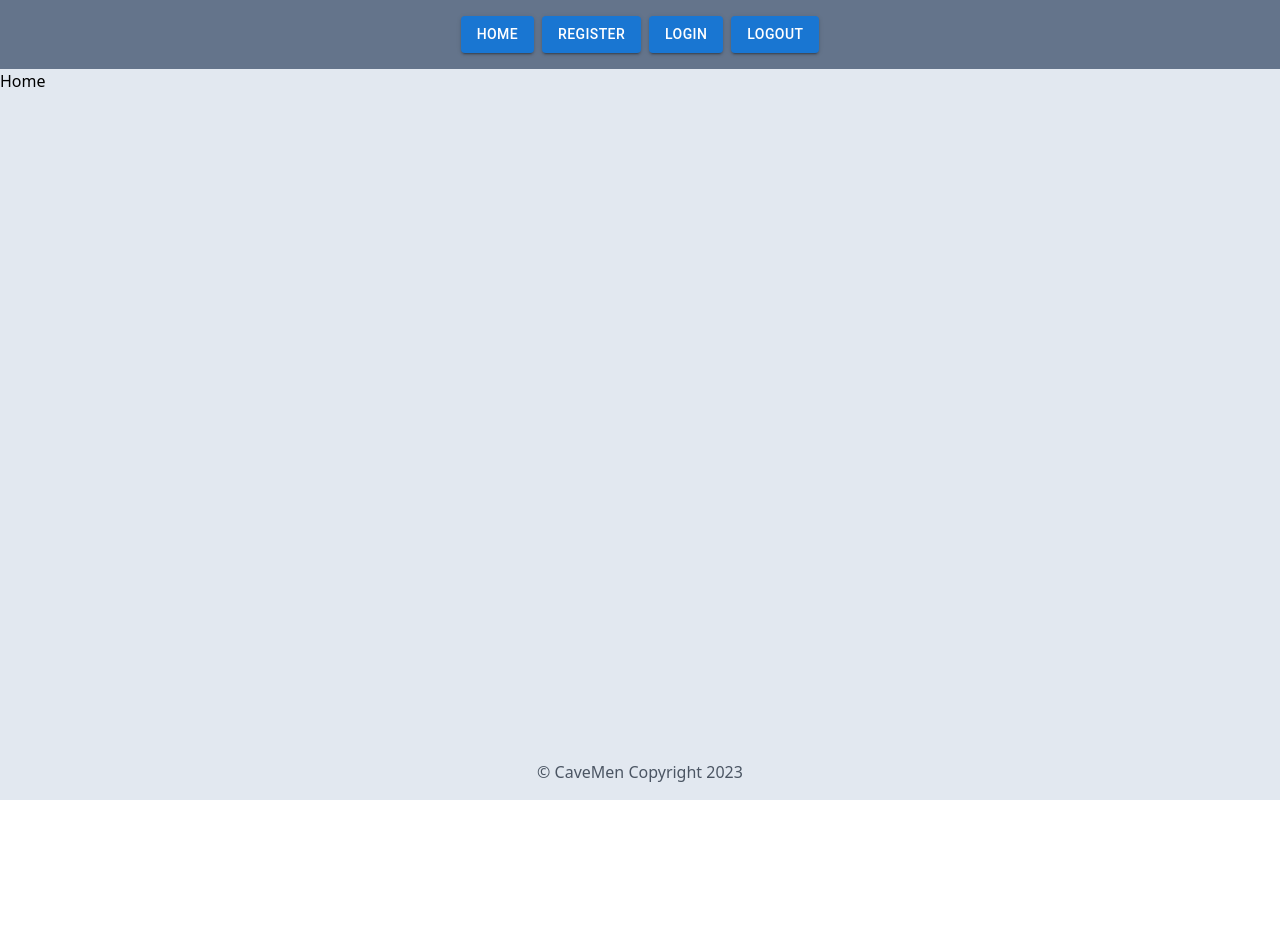
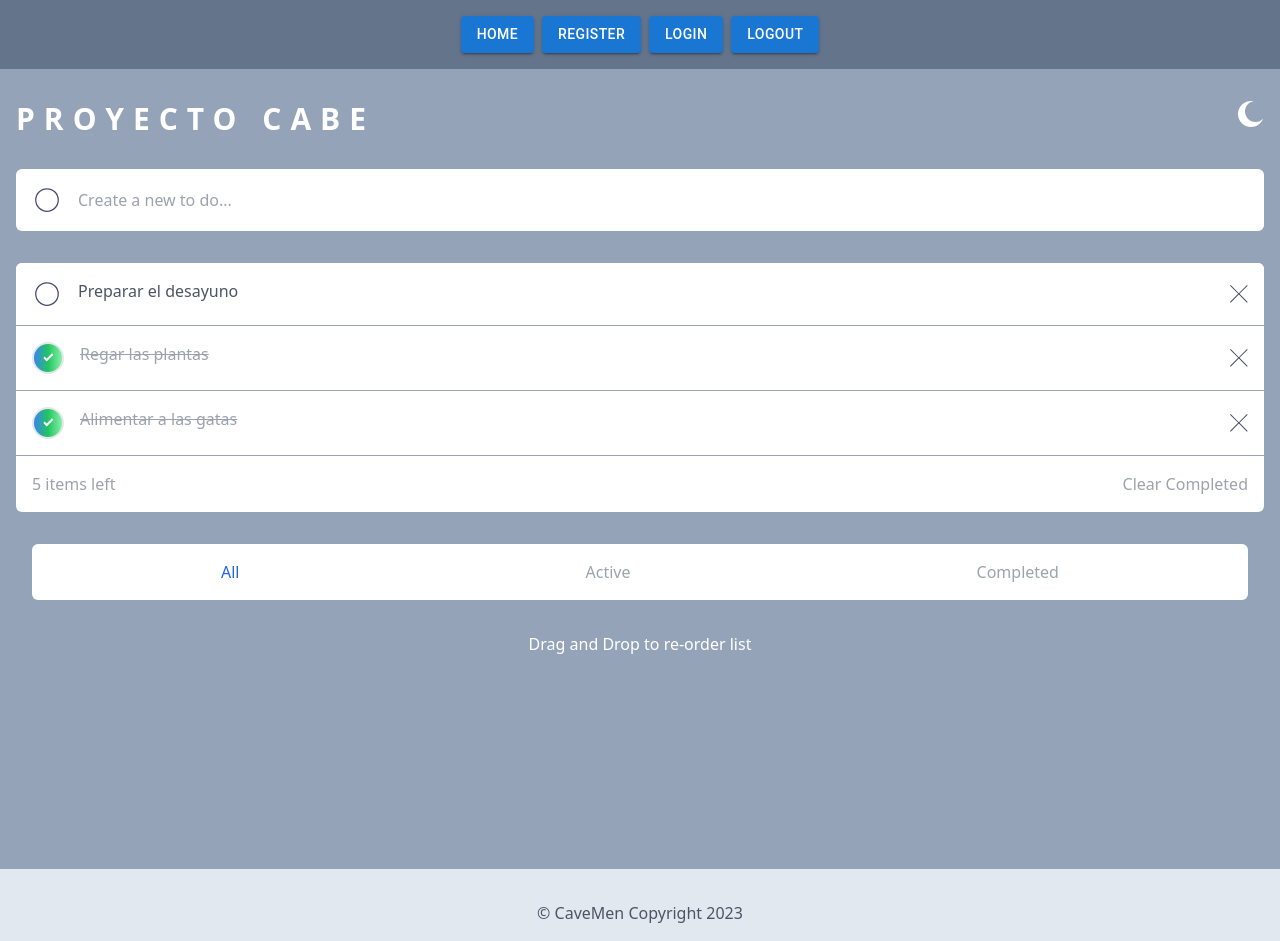
Before and after one commit to GonzaloLaFerrera/react-proyectoCabe-1, a React (Vite) app: page /home in a window 1280 px wide. Before the commit the page ends 800 px from the top, so only its background shows below. Built offline with nearby package versions, Linux system fonts and the light colour scheme.

Commit message:
Modularizado de ToDo's (ToDoCreate, ToDoList y ToDoItem) / IconCheck creado / updateTodo implementado

```diff
--- a/src/App.jsx
+++ b/src/App.jsx
@@ -1,24 +1,46 @@
 import IconCross from "./components/icons/IconCross";
-import IconMoon from "./components/icons/IconMoon";
 import IconCircle from "./components/icons/IconCircle";
+import { useState } from "react";
+import Header from "./components/Header";
+
+
+const initialExampleTodos = [
+    {
+        id:1,
+        title:'Preparar el desayuno',
+        complete:false
+    },
+    {
+        id:2,
+        title:'Regar las plantas',
+        complete:true
+    },
+    {
+        id:3,
+        title:'Alimentar a las gatas',
+        complete:true
+    }
+];
 
 const App = () => {
+
+    const [todos, setTodos] = useState(initialExampleTodos);
+    /* estado inicial de los todos con ejemplos, luego levantara de la API los todos del usuario */
+
     return (
         <div className="min-h-screen bg-gray-500 bg-contain bg-no-repeat">
             {/* Header */}
-        <header className="container mx-auto px-4 pt-8">
-            <div className="flex justify-between ">
-                <h1 className="text-3xl font-semibold uppercase tracking-[0.3em] text-center text-white md:text-right">Proyecto Cabe</h1>
-                <button className="h-1"><IconMoon className='fill-white'/></button>
-            </div>
+            <Header />
+
+
+            {/* Cuerpo de la APP */}
+            {/* debería pasarle el ItemList.jsx y pasarle los todos como props */}
+
+            <main className="container mx-auto mt-8 px-4">
                 <form className="flex items-center gap-4 overflow-hidden rounded-md bg-white py-4 px-4 mt-8">
                     <button><IconCircle/></button>
                     <input className="w-full outline-none text-gray-300" type="text" placeholder="Create a new to do..." />
                 </form>
-        </header>
-
-        {/* Cuerpo de la APP */}
-        <main className="container mx-auto mt-8 px-4">
                 <div className="rounded-md bg-white">
                     <article className="flex gap-4 px-4 py-4 border-b border-b-gray-400">
                         <button><IconCircle/></button>
@@ -48,7 +70,6 @@ const App = () => {
                     </section>
                 </div>
 
-        </main>
                 {/* Selector de filtros */}
                 <section className="container mx-auto px-4 mt-8">
                     <div className="flex justify-around rounded-md bg-white p-4 ">
@@ -57,13 +78,9 @@ const App = () => {
                         <button className="text-gray-400 hover:text-blue-600">Completed</button>
                     </div>
                 </section>
+            </main>
 
             <p className="text-white text-center mt-8">Drag and Drop to re-order list</p>
-
-        {/* Footer */}
-        <section className="text-center mt-8">
-            <p className="text-white">Copyright 2023© Gonzalo La Ferrera</p>
-        </section>
         </div>
     );
 };
--- a/src/components/Header.jsx
+++ b/src/components/Header.jsx
@@ -0,0 +1,15 @@
+import IconMoon from "./icons/IconMoon";
+
+
+const Header = () => {
+    return (
+        <header className="container mx-auto px-4 pt-8">
+            <div className="flex justify-between ">
+                <h1 className="text-3xl font-semibold uppercase tracking-[0.3em] text-center text-white md:text-right">Proyecto Cabe</h1>
+                <button className="h-1"><IconMoon className='fill-white'/></button>
+            </div>
+        </header>
+    );
+};
+
+export default Header;
--- a/src/components/NavBar.jsx
+++ b/src/components/NavBar.jsx
@@ -14,7 +14,7 @@ const NavBar = () => {
                 <NavLink to='/login'>Login</NavLink>
             </Button>
             <Button variant="contained">
-                <NavLink to='/landing'>Logout</NavLink>
+                <NavLink to='/'>Logout</NavLink>
             </Button>
         </nav>
     );
--- /dev/null
+++ b/src/components/ToDoCreate.jsx
@@ -0,0 +1,36 @@
+import { useState } from "react";
+import IconCircle from "./icons/IconCircle";
+
+const ToDoCreate = ({ createNewTodo }) => {
+
+    const [title, setTitle] = useState('');
+
+    const handleSubmitAddToDo = (e) => {
+        e.preventDefault();
+
+        if(!title.trim()){
+            setTitle('');
+        } else {
+            createNewTodo(title);
+            setTitle('');
+        };
+    };
+
+    return (
+        <form
+            className="flex items-center gap-4 overflow-hidden rounded-md bg-white py-4 px-4 mt-8"
+            onSubmit={handleSubmitAddToDo}
+        >
+            <span><IconCircle/></span>
+            <input
+                className="w-full outline-none text-gray-400"
+                type="text"
+                placeholder="Create a new to do..."
+                value={title}
+                onChange={(e) => setTitle(e.target.value)}
+            />
+        </form>
+    );
+};
+
+export default ToDoCreate;
--- /dev/null
+++ b/src/components/ToDoItem.jsx
@@ -0,0 +1,25 @@
+import IconCheck from "./icons/IconCheck";
+import IconCircle from "./icons/IconCircle";
+import IconCross from "./icons/IconCross";
+
+const ToDoItem = ({todo, updateTodo}) => {
+
+    const {id, title, complete} = todo;
+
+    return (
+        <article className="flex gap-4 px-4 py-4 border-b border-b-gray-400">
+            <button
+                className={`${complete && "rounded-full border-2 h-8 w-8 flex justify-center items-center bg-gradient-to-r from-blue-500 via-green-500 to-green-300"}`}
+                onClick={() => updateTodo(id)}
+            >
+                {
+                    complete ? <IconCheck/> : <IconCircle/>
+                }
+            </button>
+            <p className={`grow ${complete ? 'text-gray-400 line-through' : 'text-gray-600'}`}>{title}</p>
+            <button><IconCross/></button>
+        </article>
+    );
+};
+
+export default ToDoItem;
--- /dev/null
+++ b/src/components/ToDoList.jsx
@@ -0,0 +1,15 @@
+import ToDoItem from "./ToDoItem";
+
+const ToDoList = ({todos, updateTodo}) => {
+    return (
+        <div className="rounded-md bg-white mt-8">
+            {
+                todos.map((todo) => (
+                    <ToDoItem key={todo.id} todo={todo} updateTodo={updateTodo}/>
+                ))
+            }
+        </div>
+    );
+};
+
+export default ToDoList;
--- /dev/null
+++ b/src/components/icons/IconCheck.jsx
@@ -0,0 +1,17 @@
+const IconCheck = ({...props}) => {
+    return (
+        <svg
+            {...props}
+            xmlns="http://www.w3.org/2000/svg"
+            width="11"
+            height="9"
+            fill="none"
+            stroke="#FFF"
+            strokeWidth="2"
+        >
+            <path d="M1 4.304L3.696 7l6-6"/>
+        </svg>
+    );
+};
+
+export default IconCheck;
--- a/src/pages/Home.jsx
+++ b/src/pages/Home.jsx
@@ -1,6 +1,110 @@
+import { useState } from "react";
+
+import Header from "../components/Header";
+import ToDoList from "../components/ToDoList";
+
+import ToDoCreate from "../components/ToDoCreate";
+
+
+const initialExampleTodos = [
+    {
+        id:1,
+        title:'Preparar el desayuno',
+        complete:false
+    },
+    {
+        id:2,
+        title:'Regar las plantas',
+        complete:true
+    },
+    {
+        id:3,
+        title:'Alimentar a las gatas',
+        complete:true
+    }
+];
+
+
 const Home = () => {
+
+    const [todos, setTodos] = useState(initialExampleTodos);
+
+    const createNewTodo = (title) => {
+        const newTodo = {
+            id: Date.now(),
+            title,
+            complete:false,
+        };
+        setTodos([...todos, newTodo]);
+    };
+
+    const updateTodo = (id) => {
+        setTodos(todos.map(todo => todo.id === id ? {...todo, complete:!todo.complete} : todo));
+    };
+
     return (
-        <h1>Home</h1>
+        <div className="min-h-screen bg-slate-400 bg-contain bg-no-repeat">
+            {/* Header */}
+            <Header />
+
+
+            {/* Cuerpo de la APP */}
+            <main className="container mx-auto mt-8 px-4">
+                <ToDoCreate createNewTodo={createNewTodo}/>
+
+                {/* <form className="flex items-center gap-4 overflow-hidden rounded-md bg-white py-4 px-4 mt-8">
+                    <button><IconCircle/></button>
+                    <input
+                        className="w-full outline-none text-gray-300"
+                        type="text"
+                        placeholder="Create a new to do..."
+                    />
+                </form> */}
+
+
+                <div className="rounded-md bg-white mt-8">
+                    <ToDoList todos={todos} updateTodo={updateTodo}/>
+
+                    {/* <article className="flex gap-4 px-4 py-4 border-b border-b-gray-400">
+                        <button><IconCircle/></button>
+                        <p className="grow text-gray-600">Complete online JS course</p>
+                        <button><IconCross /></button>
+                    </article>
+                    <article className="flex gap-4 px-4 py-4 border-b border-b-gray-400">
+                        <button><IconCircle/></button>
+                        <p className="grow text-gray-600">Complete online JS course</p>
+                        <button><IconCross /></button>
+                    </article>
+                    <article className="flex gap-4 px-4 py-4 border-b border-b-gray-400">
+                        <button><IconCircle/></button>
+                        <p className="grow text-gray-600">Complete online JS course</p>
+                        <button><IconCross /></button>
+                    </article>
+                    <article className="flex gap-4 px-4 py-4 border-b border-b-gray-400">
+                        <button><IconCircle/></button>
+                        <p className="grow text-gray-600">Complete online JS course</p>
+                        <button><IconCross /></button>
+                    </article> */}
+
+                    {/* Operaciones Computadas */}
+                    <section className="container flex mx-auto py-4 px-4 justify-between">
+                        <span className="text-gray-400">5 items left</span>
+                        <button className="text-gray-400">Clear Completed</button>
+                    </section>
+                </div>
+
+                {/* Selector de filtros */}
+                <section className="container mx-auto px-4 mt-8">
+                    <div className="flex justify-around rounded-md bg-white p-4 ">
+                        <button className="text-blue-600">All</button>
+                        <button className="text-gray-400 hover:text-blue-600">Active</button>
+                        <button className="text-gray-400 hover:text-blue-600">Completed</button>
+                    </div>
+                </section>
+            </main>
+
+            <p className="text-white text-center mt-8">Drag and Drop to re-order list</p>
+        </div>
     )
 };
 
--- a/src/pages/Landing.jsx
+++ b/src/pages/Landing.jsx
@@ -4,7 +4,7 @@ import { Link } from "react-router-dom";
 const Landing = () => {
     return(
         <div className="container flex flex-col gap-2 py-8 px-4 items-center ">
-            <h1 className="font-bold mt-8 mb-20">Bienvenido a "P R O Y E C T O  C A B E"</h1>
+            <h1 className="font-bold mt-8 mb-20">Bienvenidos a "P R O Y E C T O  C A B E"</h1>
             {/* <Link to='/login'>¿Tenes una cuenta? Inicia Sesión.</Link>
             <Link to='/register'>¿No tenes cuenta? Regístrate.</Link> */}
             <p>¿Tenes una cuenta?
```
Lines whose indentation alone changed are shown as unchanged.
